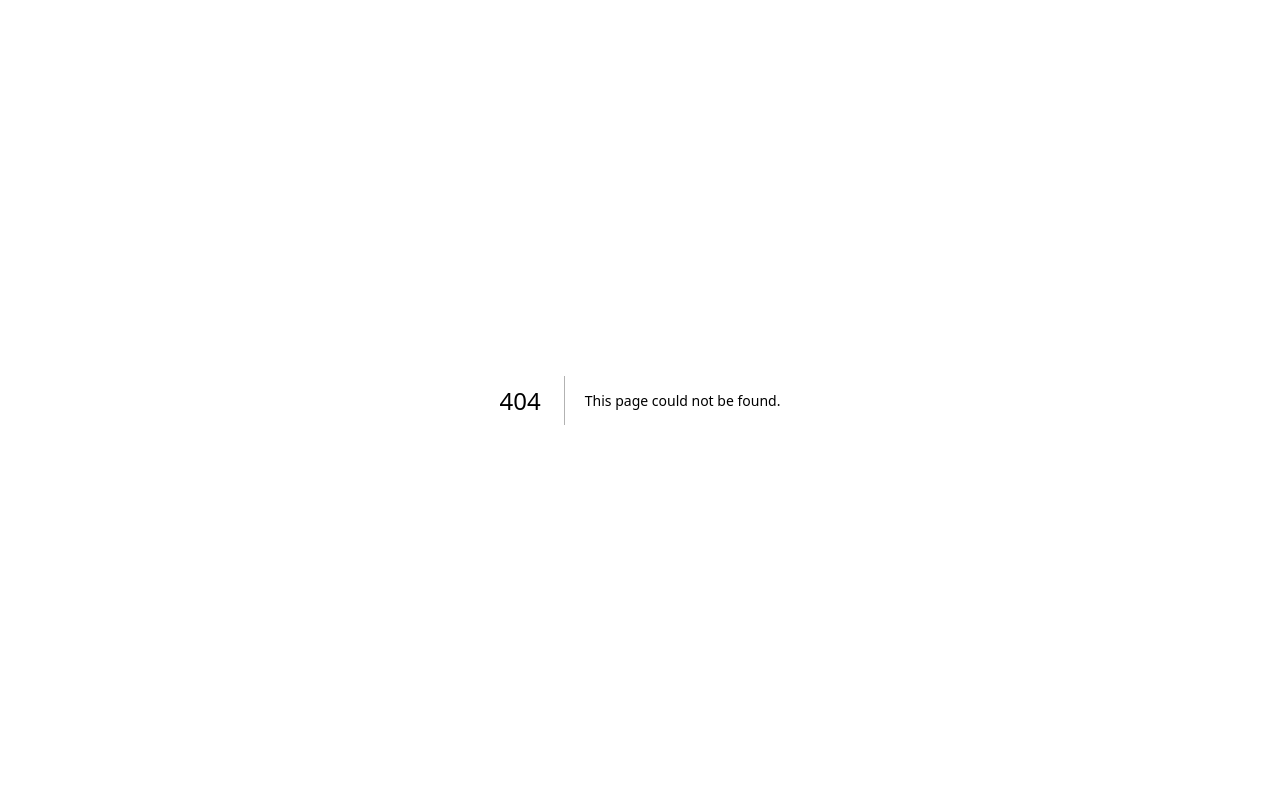
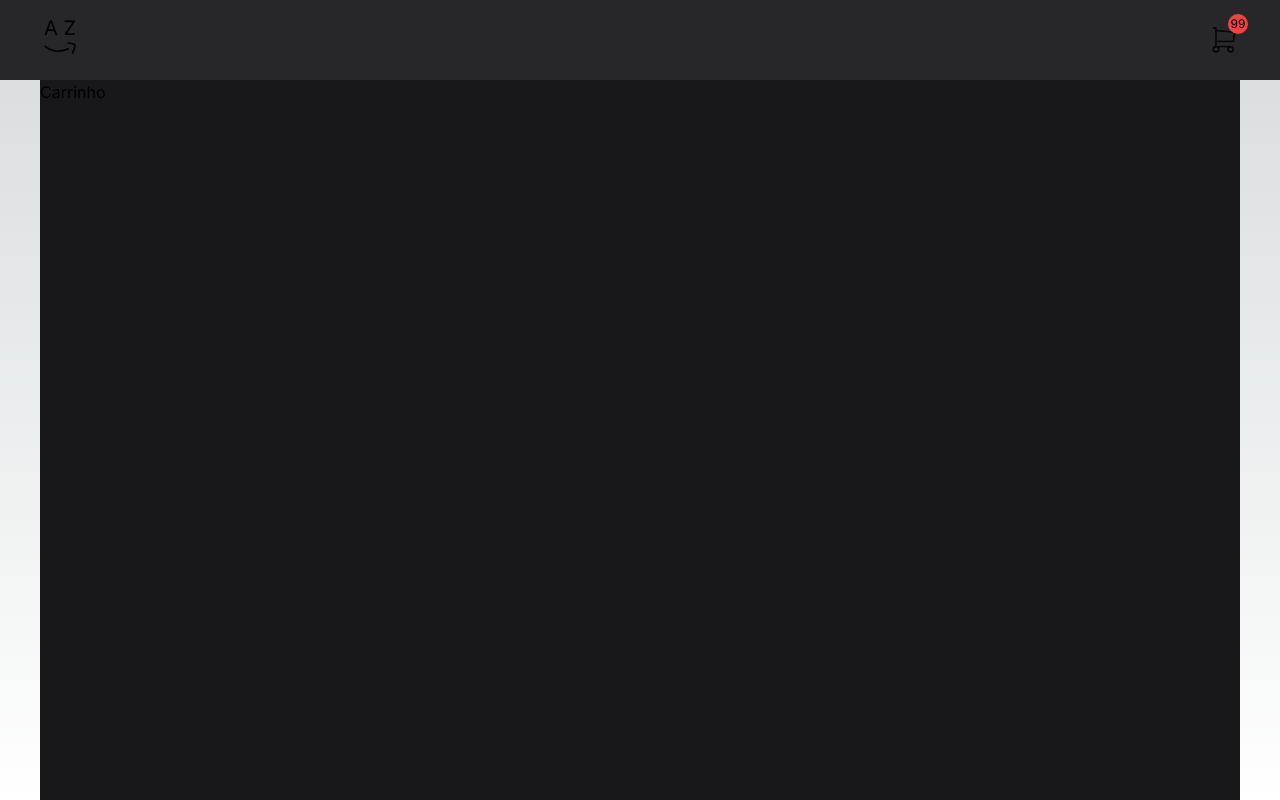
Before and after one commit to MARTTELO/e-commerce, a Next.js app: page /carrinho in a window 1280 px wide. Before the commit this address had no page. Built offline with nearby package versions, Linux system fonts and the light colour scheme.

Commit message:
criando template pagina com cabecaho, logo e carrinho

```diff
--- /dev/null
+++ b/src/app/carrinho/page.tsx
@@ -0,0 +1,9 @@
+import Pagina from "@/components/template/Pagina";
+
+export default function PaginaCarrinho(){
+    return (
+        <Pagina>
+            <h1>Carrinho</h1>
+        </Pagina>
+    )
+}
--- a/src/app/page.tsx
+++ b/src/app/page.tsx
@@ -1,3 +1,9 @@
+import Pagina from "@/components/template/Pagina";
+
 export default function Home() {
-  return <div> Inicio</div>
+  return (
+    <Pagina>
+      <div>inicio</div>
+    </Pagina>
+  );
 }
--- /dev/null
+++ b/src/components/template/Cabecalho.tsx
@@ -0,0 +1,11 @@
+import Carrinho from "./Carinho";
+import Logo from "./Logo";
+
+export default function Cabecalho(){
+    return (
+        <header className="flex justify-between items-center bg-zinc-800 h-20 px-10">
+            <Logo />
+            <Carrinho/>
+        </header>
+    )
+}
--- /dev/null
+++ b/src/components/template/Carinho.tsx
@@ -0,0 +1,16 @@
+import { IconShoppingCart } from "@tabler/icons-react";
+import Link from "next/link";
+
+export default function Carrinho(){
+    return (
+        <Link href="/carrinho">
+            <div className=" flex relative">
+                <IconShoppingCart size={32} stroke={1}/>
+                <div
+                className="
+                absolute -top-2.5 -right-2 w-5 h-5 bg-red-500 rounded-full
+                flex justify-center items-center text-xs"> 99</div>
+            </div>
+        </Link>
+    )
+}
--- /dev/null
+++ b/src/components/template/Logo.tsx
@@ -0,0 +1,14 @@
+import { IconBrandAmazon } from "@tabler/icons-react";
+import Link from "next/link";
+
+export default function Logo(){
+    return (
+        <Link href="/">
+            <div className="flex flex-col items-center mt-2">
+                <div className="text-xl leading-4">A Z</div>
+                <IconBrandAmazon  size={40} stroke={1} className="-mt-2"/>
+
+            </div>
+        </Link>
+    )
+}
--- /dev/null
+++ b/src/components/template/Pagina.tsx
@@ -0,0 +1,20 @@
+import Cabecalho from "./Cabecalho";
+
+export interface PaginaProps {
+  children: React.ReactNode;
+  className?: string;
+}
+
+export default function Pagina(props: PaginaProps) {
+  return (
+    <div className="flex flex-col min-h-screen">
+      <Cabecalho />
+      <main
+        className={` flex-1 w-[1200px] mx-auto
+                 bg-zinc-900 ${props.className ?? ""} py-10">`}
+      >
+        {props.children}
+      </main>
+    </div>
+  );
+}
```
